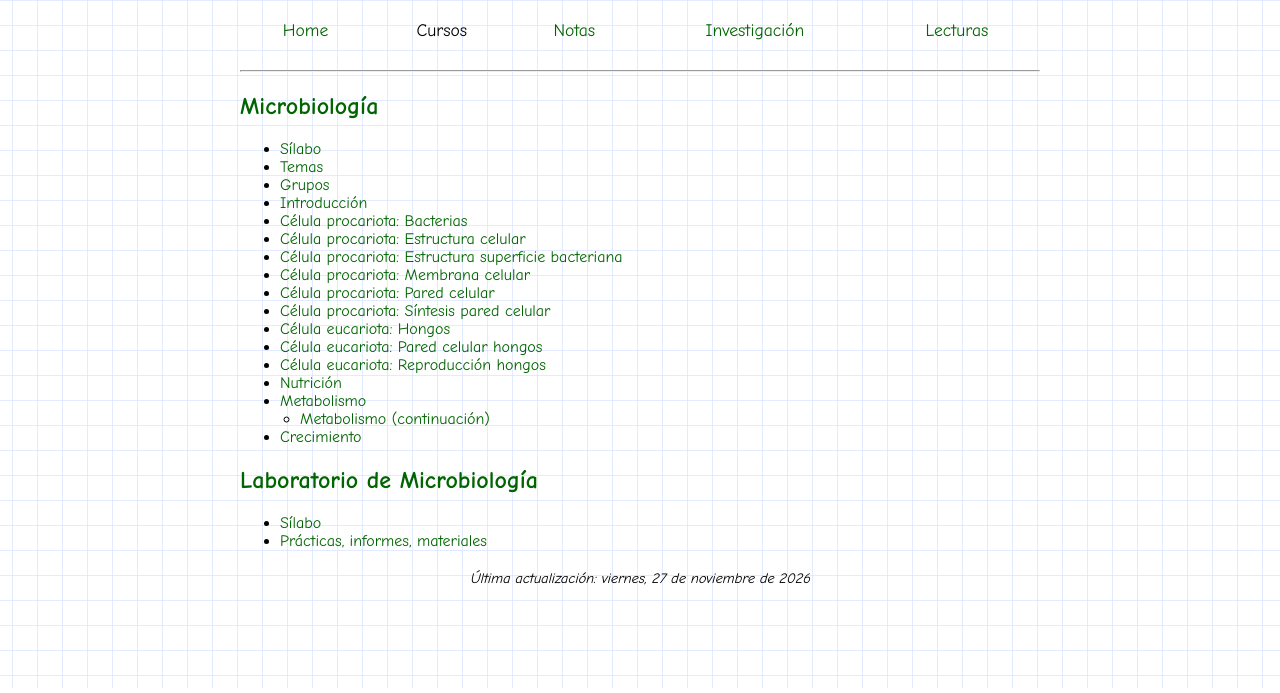
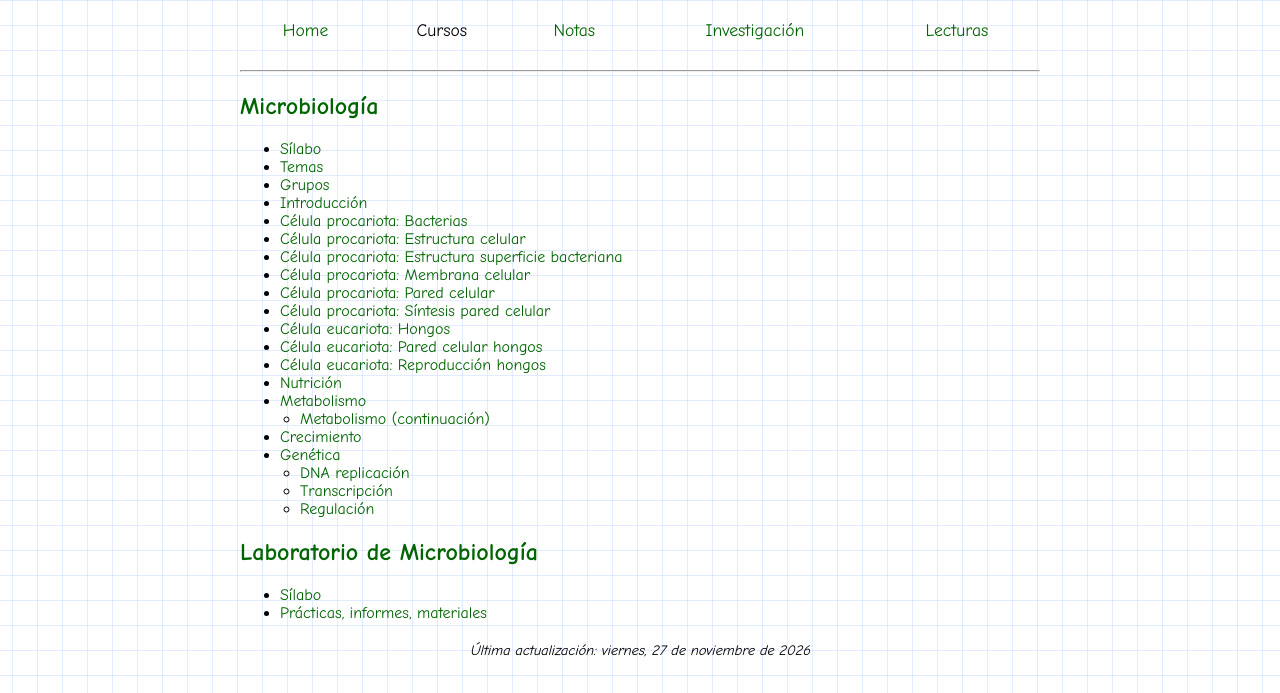
Before and after one commit to WPGR/bejewelled-sunburst-c18c1d, a plain HTML site: page cursos.html in a window 1280 px wide. Shown: the part 112-805 px from the top of the page. Drawn offline with Linux system fonts and the light colour scheme.

```diff
--- a/cursos.html
+++ b/cursos.html
@@ -98,14 +98,14 @@
                     </ul>
                 </li>
                 <li><a href="crecimiento.pdf">Crecimiento</a></li>
-                <!--<li><a href="1_genet.pdf">Genética</a>
+                <li><a href="1_genet.pdf">Genética</a>
                     <ul>
                         <li><a href="2_DNA.pdf">DNA replicación</a></li>
                         <li><a href="3_transc.pdf">Transcripción</a></li>
                     <li><a href="4_regulac.pdf">Regulación</a></li>
                     </ul>
                 </li>
-                <li><a href="virus.pdf">Virus</a></li>
+               <!--<li><a href="virus.pdf">Virus</a></li>
                 <li><a href="1_recomb.pdf">Recombinación</a>
                     <ul>
                         <li><a href="Und9ab.pdf">... continuación</a></li>
```
